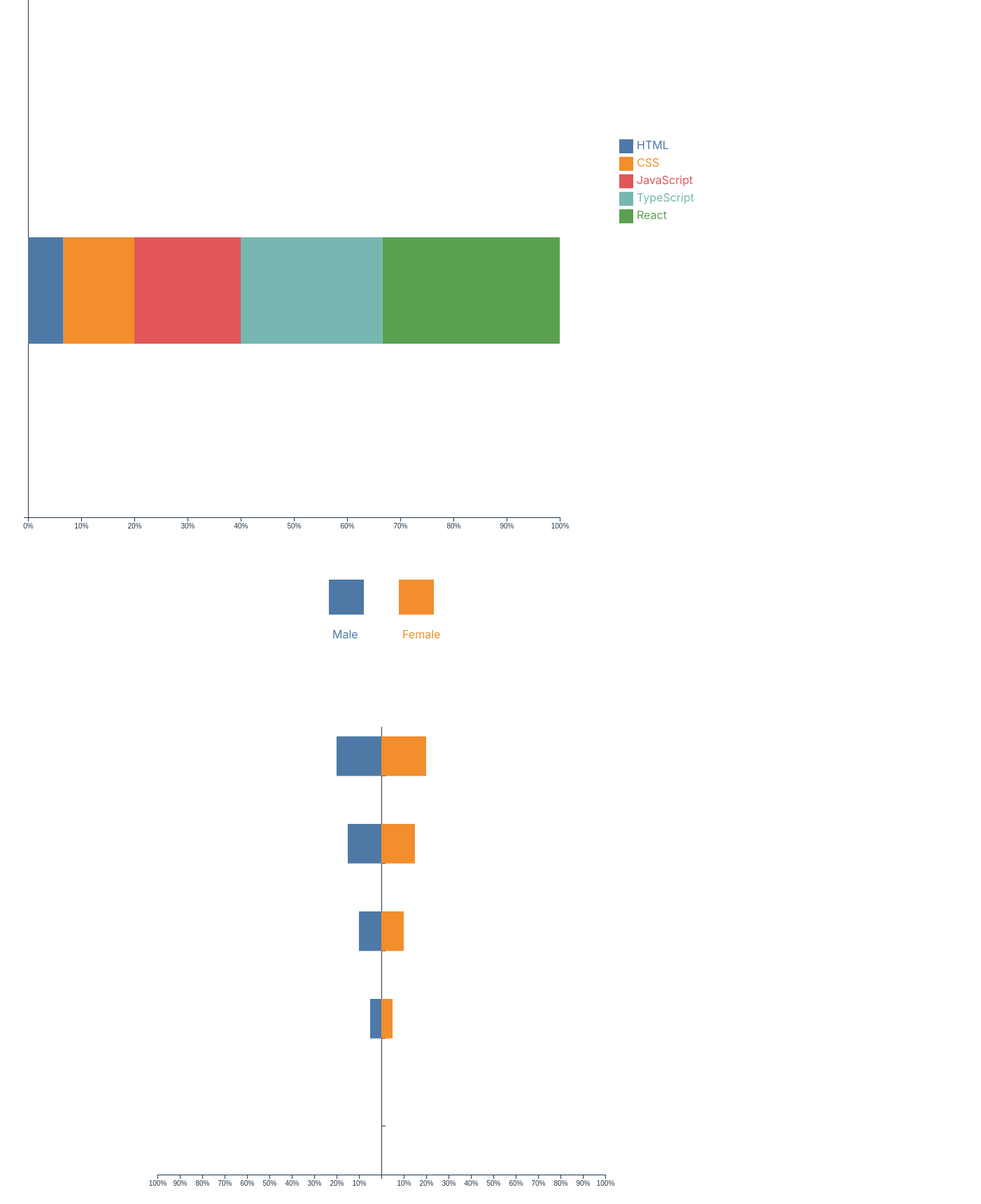
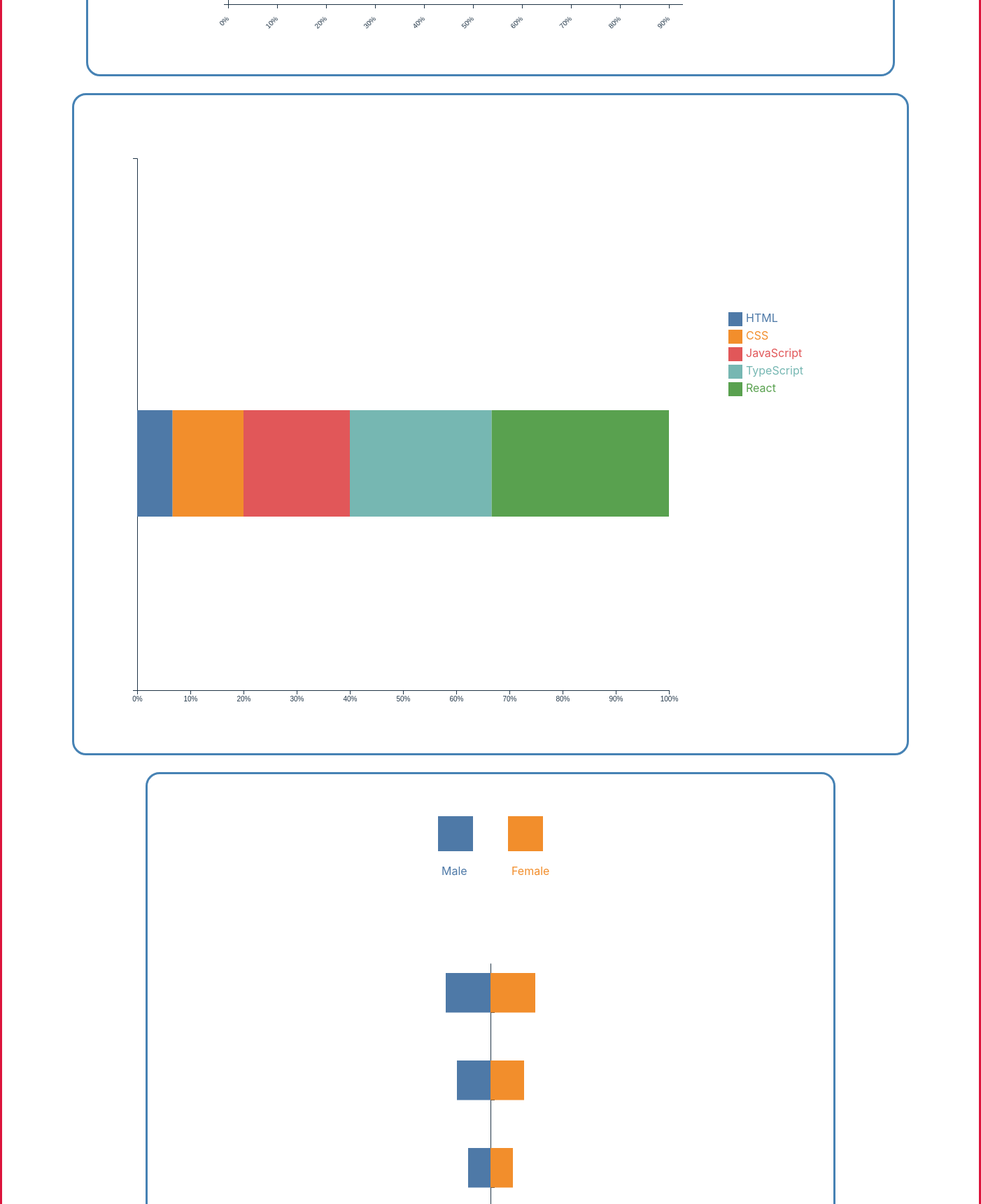
Before and after one commit to daydin14/d3ts, a React (Vite) app: page / in a window 1280 px wide. Shown: the part 980-2700 px from the top of the page at 70% size, 1402 px wide, since content can reach past the window. Built offline with nearby package versions, Linux system fonts and the light colour scheme.

Commit message:
Margins, Padding, Borders

```diff
--- a/src/components/d3/styles.css
+++ b/src/components/d3/styles.css
@@ -4,8 +4,15 @@
   flex-direction: row;
   justify-content: center;
   align-items: center;
+
   text-align: center;
-    margin-bottom: 15px;
+  margin: 50px, 50px, 50px, 50px;
+  padding: 50px;
+  max-width: fit-content;
+
+  border-style: solid;
+  border-radius: 20px;
+  border-color: steelblue;
 }
 
 #butterfly-chart {
@@ -13,5 +20,13 @@
   flex-direction: column;
   justify-content: center;
   align-items: center;
+
   text-align: center;
+  margin: 50px, 50px, 50px, 50px;
+  padding: 50px;
+  max-width: fit-content;
+
+  border-style: solid;
+  border-radius: 20px;
+  border-color: steelblue;
 }
--- a/src/routes/rstyles.css
+++ b/src/routes/rstyles.css
@@ -5,6 +5,11 @@
   align-items: center;
 
   text-align: center;
-  margin-bottom: 50px;
-  width: fit-content;
+  margin: 50px, 50px, 50px, 50px;
+  padding: 100px;
+  max-width: fit-content;
+
+  border-style: solid;
+  border-radius: 20px;
+  border-color: crimson;
 }
```
Lines whose indentation alone changed are shown as unchanged.
